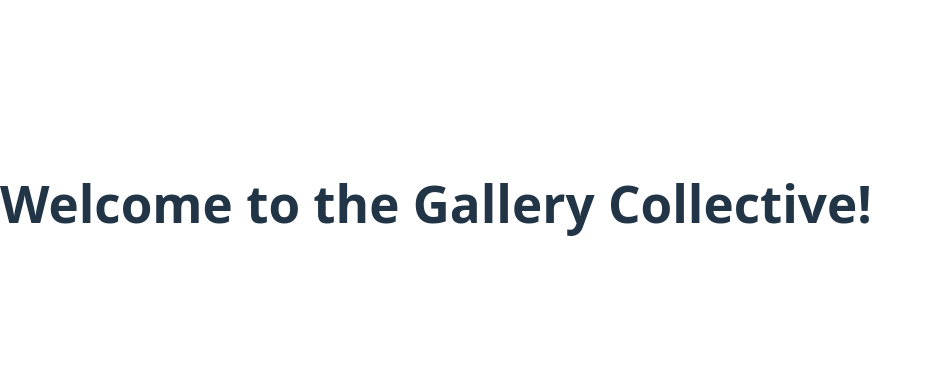
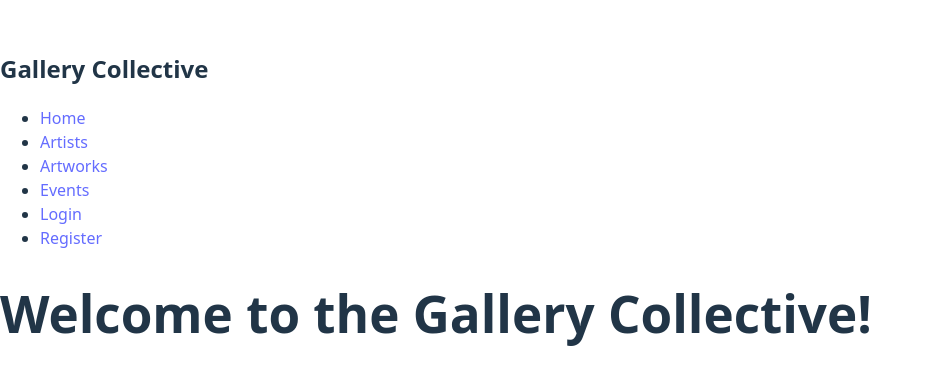
Before and after one commit to SquidIcarus/the-gallery-collective-frontend, a React (Vite) app: page / in a window 1280 px wide. Shown: the part 197-582 px from the top of the page, without its empty margins (0-932 px from the left). Built offline with nearby package versions, Linux system fonts and the light colour scheme; no server answers.

Commit message:
add navbar with authentication state

```diff
--- a/src/App.jsx
+++ b/src/App.jsx
@@ -1,6 +1,7 @@
 import { useState } from 'react'
 import { BrowserRouter as Router, Routes, Route } from 'react-router-dom';
 import { AuthProvider } from './contexts/UserContext';
+import Navbar from './components/NavBar/NavBar';
 import Home from './pages/Home';
 import Login from './pages/Login';
 import Register from './pages/Register';
@@ -9,6 +10,7 @@ function App() {
   return (
     <AuthProvider>
       <Router>
+        <Navbar />
         <Routes>
           <Route path="/" element={<Home />} />
           <Route path="/login" element={<Login />} />
--- /dev/null
+++ b/src/components/NavBar/NavBar.jsx
@@ -0,0 +1,49 @@
+import { useContext } from 'react';
+import { Link, useNavigate } from 'react-router-dom';
+import { AuthContext } from '../../contexts/UserContext';
+
+function NavBar() {
+    const { isAuthenticated, logout } = useContext(AuthContext);
+    const navigate = useNavigate();
+
+    const handleLogout = () => {
+        logout();
+        navigate('/');
+    };
+
+    return (
+        <nav>
+            <h2>Gallery Collective</h2>
+            <ul>
+                <li>
+                    <Link to="/">Home</Link>
+                </li>
+                <li>
+                    <Link to="/artists">Artists</Link>
+                </li>
+                <li>
+                    <Link to="/artworks">Artworks</Link>
+                </li>
+                <li>
+                    <Link to="/events">Events</Link>
+                </li>
+                {!isAuthenticated ? (
+                <>
+                    <li>
+                        <Link to="/login">Login</Link>
+                    </li>
+                    <li>
+                        <Link to="/register">Register</Link>
+                    </li>
+                </>
+            ) : (
+                <li>
+                  <button onClick={handleLogout}>Logout</button>
+                </li>
+            )}
+            </ul>
+        </nav>
+    );
+}
+
+export default NavBar;
```
